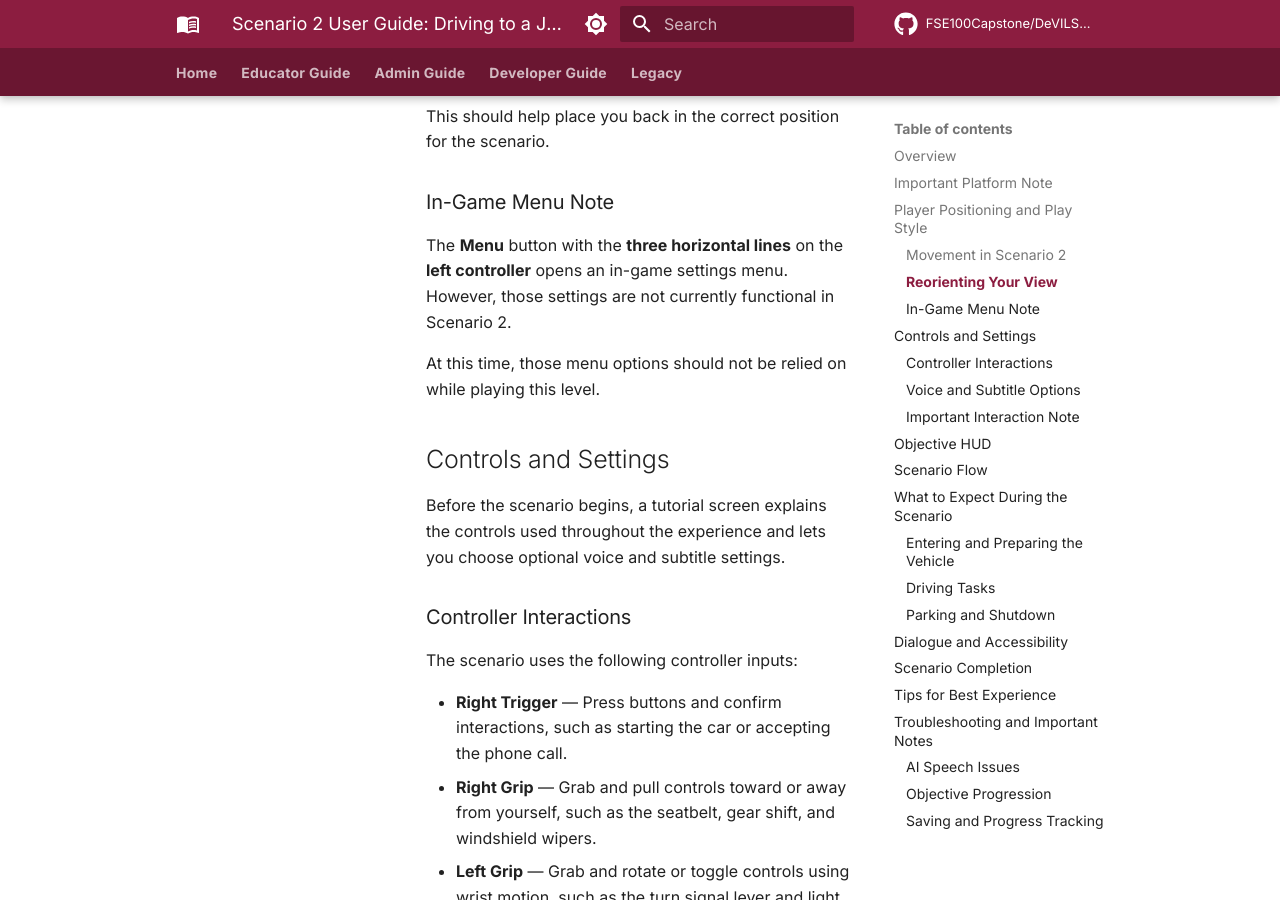
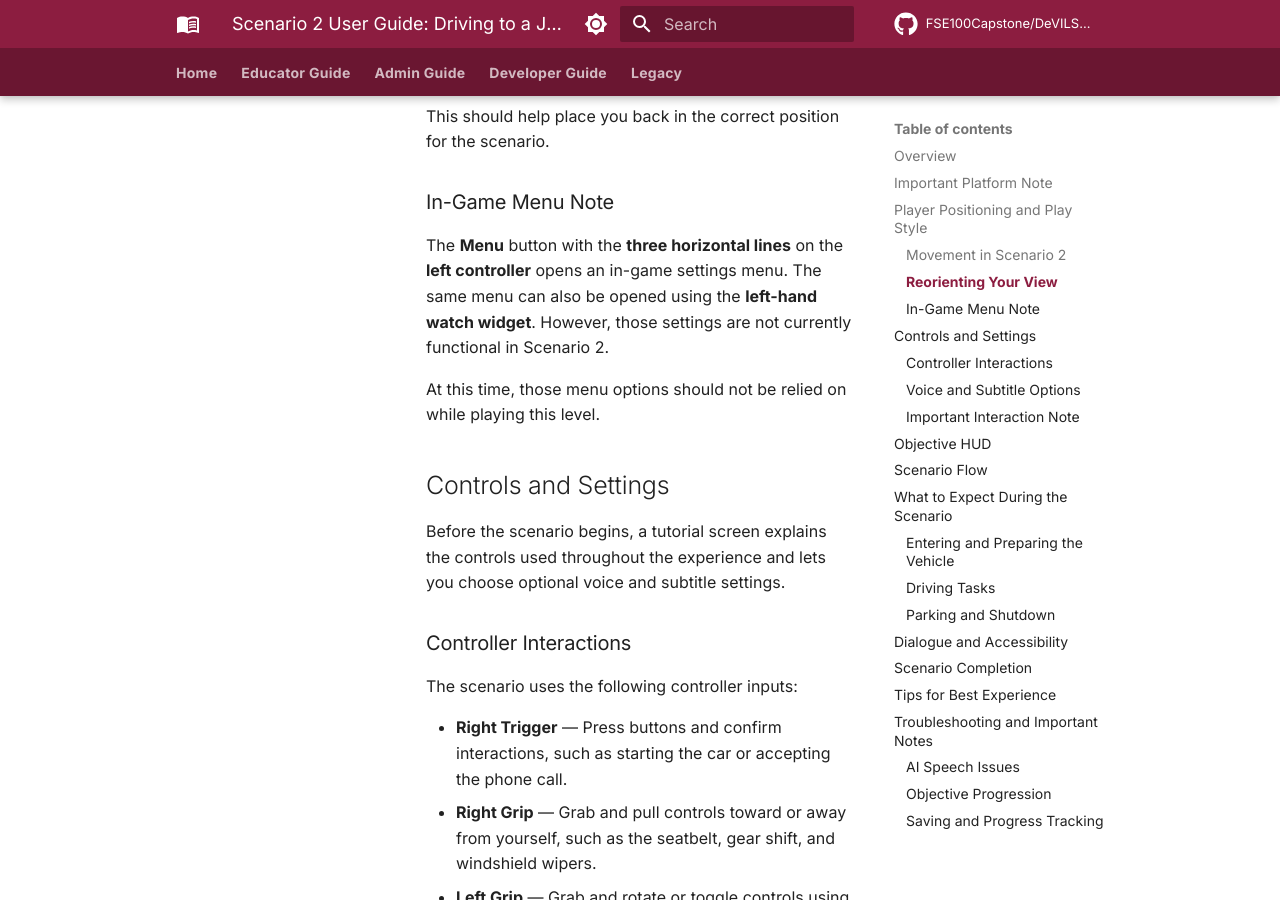
Before and after one commit to FSE100Capstone/DeVILSona-docs, an MkDocs documentation site: the page built from docs/user-guide/scenario2-drivingtoajobinterview.md, in a window 1280 px wide and 900 px high, scrolled down 2239 px. Built offline with MkDocs 1.6.1 and Material for MkDocs 9.7.7, drawn with Linux system fonts in a browser that asks for light colours; comment, search, counter and statistics services are not loaded.

Commit message:
Update scenario2-drivingtoajobinterview.md

```diff
--- a/docs/user-guide/scenario2-drivingtoajobinterview.md
+++ b/docs/user-guide/scenario2-drivingtoajobinterview.md
@@ -41,7 +41,7 @@ This should help place you back in the correct position for the scenario.
 
 ### In-Game Menu Note
 
-The **Menu** button with the **three horizontal lines** on the **left controller** opens an in-game settings menu. However, those settings are not currently functional in Scenario 2.
+The **Menu** button with the **three horizontal lines** on the **left controller** opens an in-game settings menu. The same menu can also be opened using the **left-hand watch widget**. However, those settings are not currently functional in Scenario 2.
 
 At this time, those menu options should not be relied on while playing this level.
 
```
